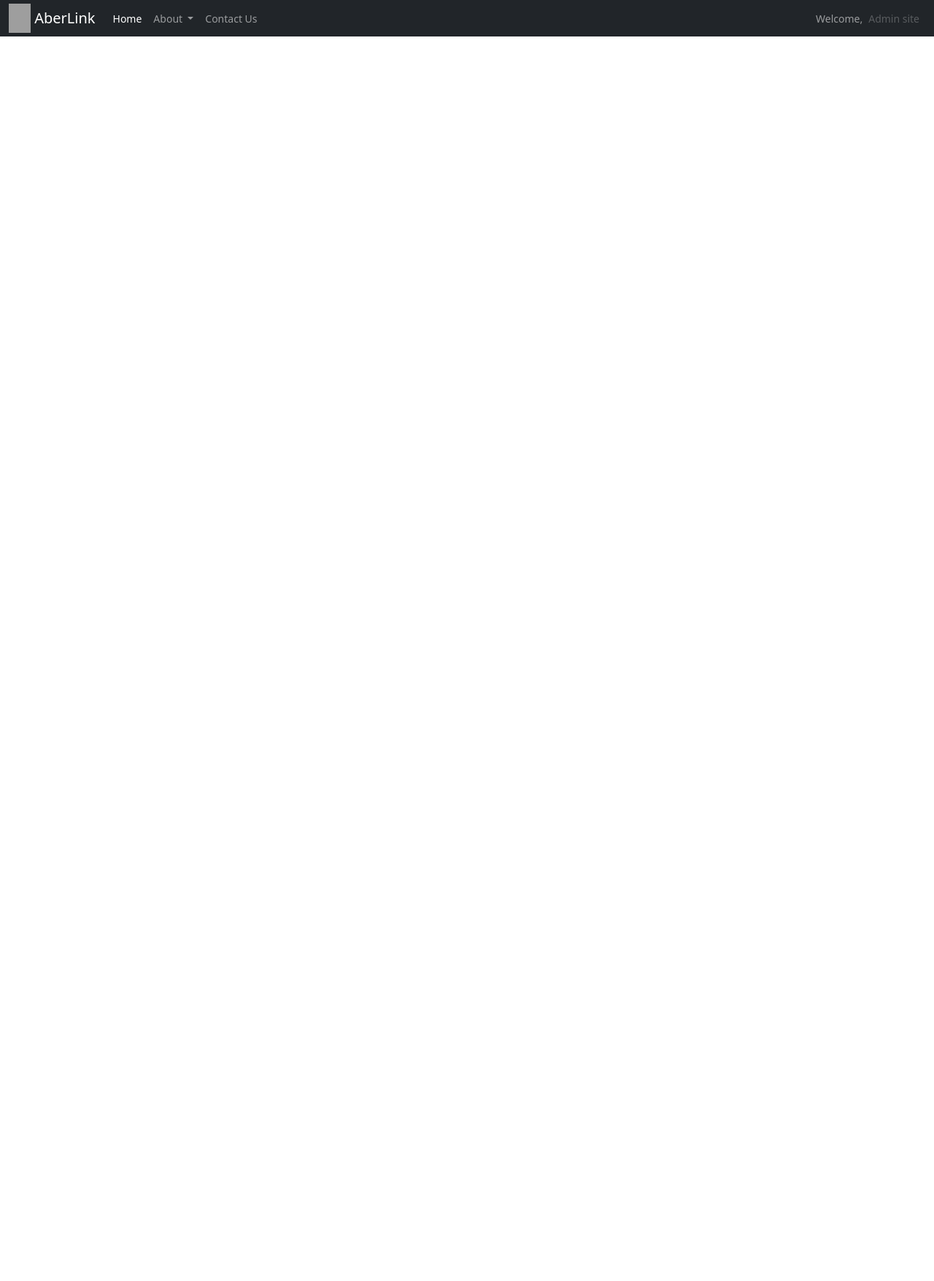
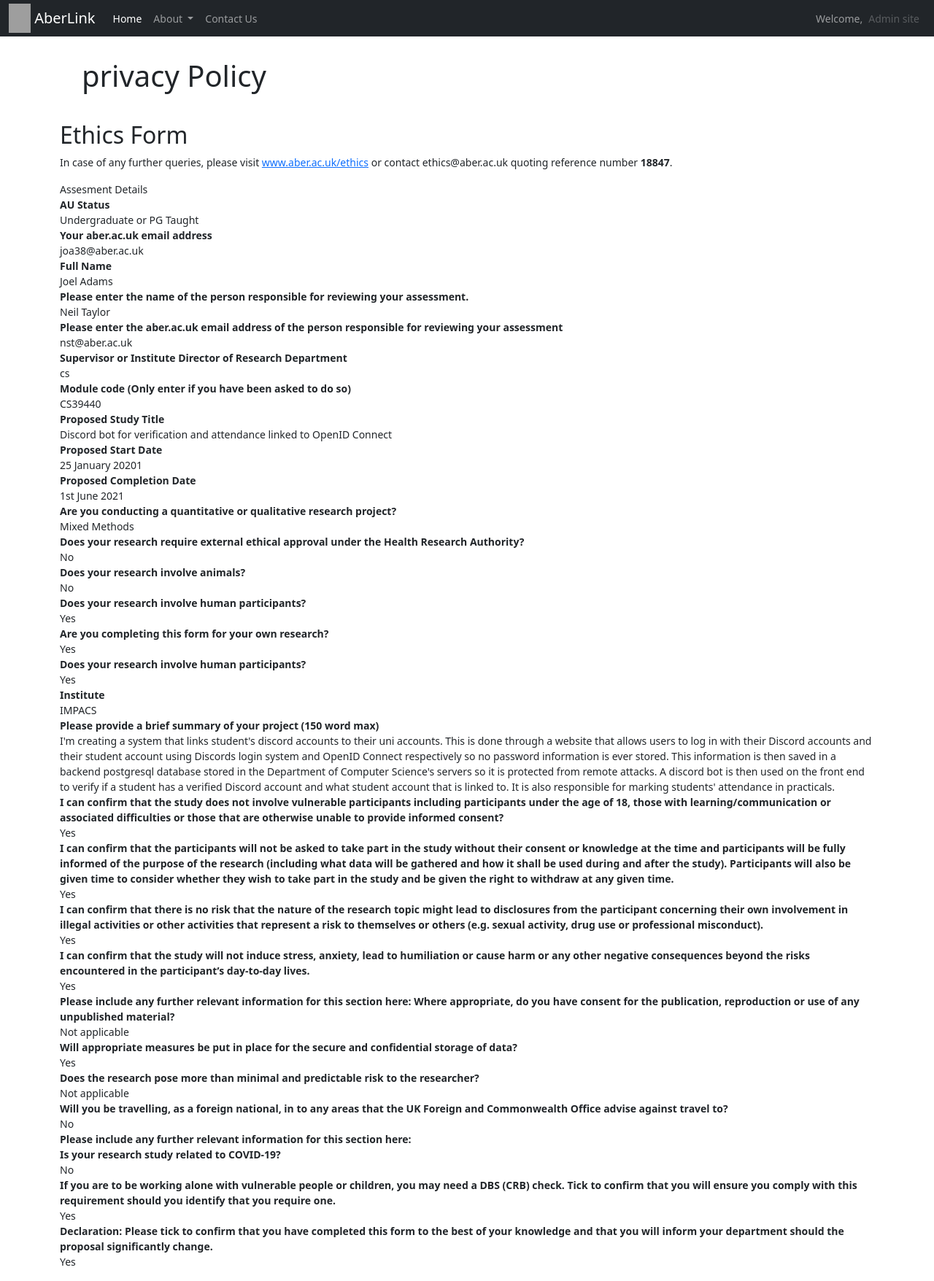
Before and after one commit to JoelLucaAdams/aberlink, a Django app: page /privacy-policy/ in a window 1280 px wide. Shown: the whole page at 73% size. Before the commit the page ends 50 px from the top, so only its background shows below. Run offline with Django 3.2, Linux system fonts and the light colour scheme; parts of the project's set-up code (start-up, migrations or seed data) failed here and were passed over; grey boxes are pictures that could not be loaded.

Commit message:
Added content for privacy policy html

```diff
--- a/src/AberLinkAuthentication/templates/privacy_policy.html
+++ b/src/AberLinkAuthentication/templates/privacy_policy.html
@@ -2,4 +2,99 @@
 
 {% block content %}
 
+<h1 style="padding: 30px;">privacy Policy</h1>
+
+<h2>Ethics Form</h2>
+<p>In case of any further queries, please visit <a href="https://www.aber.ac.uk/ethics">www.aber.ac.uk/ethics</a> or contact
+    ethics@aber.ac.uk quoting reference number <strong>18847</strong>.
+</p>
+
+<p>Assesment Details<br>
+    <strong>AU Status</strong><br>
+    Undergraduate or PG Taught<br>
+    <strong>Your aber.ac.uk email address</strong><br>
+    joa38@aber.ac.uk<br>
+    <strong>Full Name</strong><br>
+    Joel Adams<br>
+    <strong>Please enter the name of the person responsible for reviewing your assessment.</strong><br>
+    Neil Taylor<br>
+    <strong>Please enter the aber.ac.uk email address of the person responsible for reviewing
+        your assessment</strong><br>
+    nst@aber.ac.uk<br>
+    <strong>Supervisor or Institute Director of Research Department</strong><br>
+    cs<br>
+    <strong>Module code (Only enter if you have been asked to do so)</strong><br>
+    CS39440<br>
+    <strong>Proposed Study Title</strong><br>
+    Discord bot for verification and attendance linked to OpenID Connect<br>
+    <strong>Proposed Start Date</strong><br>
+    25 January 20201<br>
+    <strong>Proposed Completion Date</strong><br>
+    1st June 2021<br>
+    <strong>Are you conducting a quantitative or qualitative research project?</strong><br>
+    Mixed Methods<br>
+    <strong>Does your research require external ethical approval under the Health Research Authority?</strong><br>
+    No<br>
+    <strong>Does your research involve animals?</strong><br>
+    No<br>
+    <strong>Does your research involve human participants?</strong><br>
+    Yes<br>
+    <strong>Are you completing this form for your own research?</strong><br>
+    Yes<br>
+    <strong>Does your research involve human participants?</strong><br>
+    Yes<br>
+    <strong>Institute</strong><br>
+    IMPACS<br>
+    <strong>Please provide a brief summary of your project (150 word max)</strong><br>
+    I'm creating a system that links student's discord accounts to their uni accounts. This is
+    done through a website that allows users to log in with their Discord accounts and their
+    student account using Discords login system and OpenID Connect respectively so no
+    password information is ever stored. This information is then saved in a backend
+    postgresql database stored in the Department of Computer Science's servers so it is
+    protected from remote attacks. A discord bot is then used on the front end to verify if a
+    student has a verified Discord account and what student account that is linked to. It is
+    also responsible for marking students' attendance in practicals.<br>
+    <strong>I can confirm that the study does not involve vulnerable participants including
+        participants under the age of 18, those with learning/communication or associated
+        difficulties or those that are otherwise unable to provide informed consent?</strong><br>
+    Yes<br>
+    <strong>I can confirm that the participants will not be asked to take part in the study
+        without their consent or knowledge at the time and participants will be fully
+        informed of the purpose of the research (including what data will be gathered and
+        how it shall be used during and after the study). Participants will also be given time
+        to consider whether they wish to take part in the study and be given the right to
+        withdraw at any given time.</strong><br>
+    Yes<br>
+    <strong>I can confirm that there is no risk that the nature of the research topic might lead to
+        disclosures from the participant concerning their own involvement in illegal
+        activities or other activities that represent a risk to themselves or others (e.g. sexual
+        activity, drug use or professional misconduct).</strong><br>
+    Yes<br>
+    <strong>I can confirm that the study will not induce stress, anxiety, lead to humiliation or
+        cause harm or any other negative consequences beyond the risks encountered in the
+        participant’s day-to-day lives.</strong><br>
+    Yes<br>
+    <strong>Please include any further relevant information for this section here:
+        Where appropriate, do you have consent for the publication, reproduction or use of
+        any unpublished material?</strong><br>
+    Not applicable<br>
+    <strong>Will appropriate measures be put in place for the secure and confidential storage of data?</strong><br>
+    Yes<br>
+    <strong>Does the research pose more than minimal and predictable risk to the researcher?</strong><br>
+    Not applicable<br>
+    <strong>Will you be travelling, as a foreign national, in to any areas that the UK Foreign and Commonwealth Office
+        advise against travel to?</strong><br>
+    No<br>
+    <strong>Please include any further relevant information for this section here:</strong><br>
+    <strong>Is your research study related to COVID-19?</strong><br>
+    No<br>
+    <strong>If you are to be working alone with vulnerable people or children, you may need a
+        DBS (CRB) check. Tick to confirm that you will ensure you comply with this
+        requirement should you identify that you require one.</strong><br>
+    Yes<br>
+    <strong>Declaration: Please tick to confirm that you have completed this form to the best of
+        your knowledge and that you will inform your department should the proposal
+        significantly change.</strong><br>
+    Yes<br>
+</p>
 {% endblock %}
```
